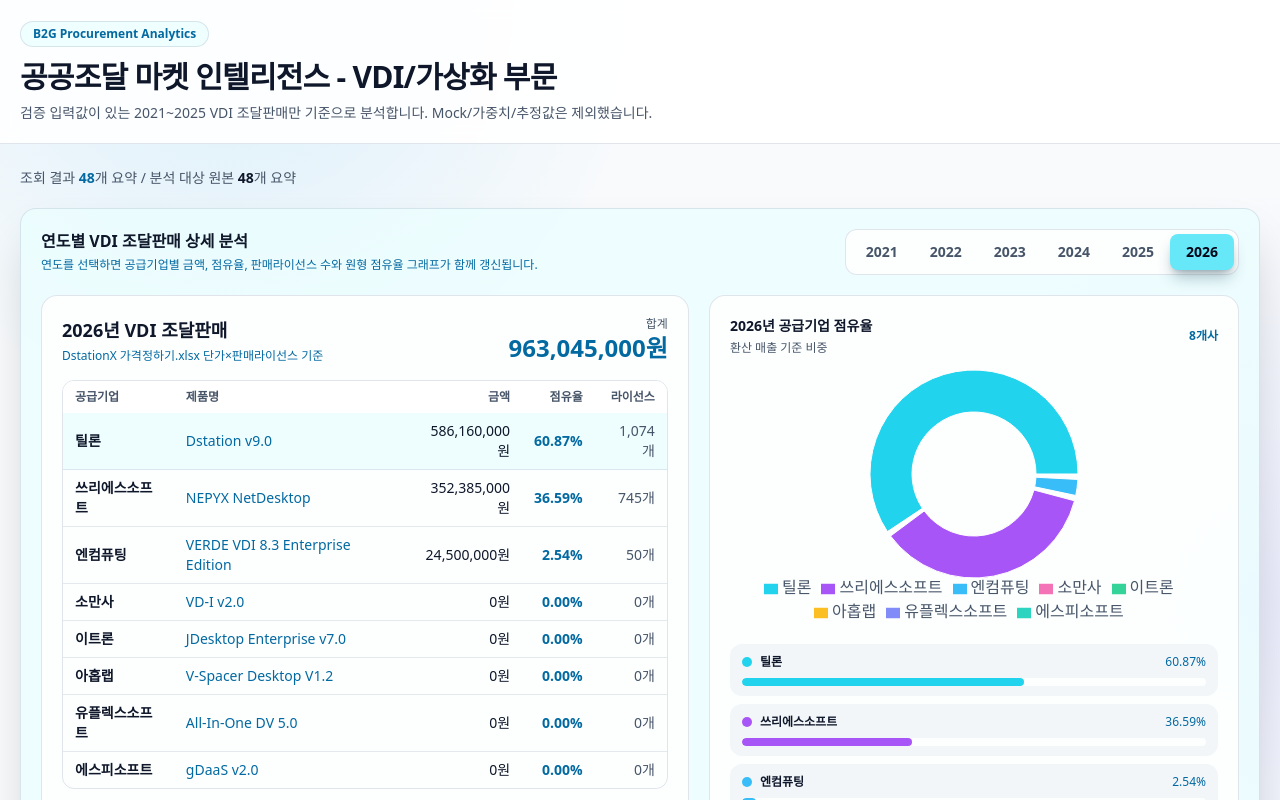
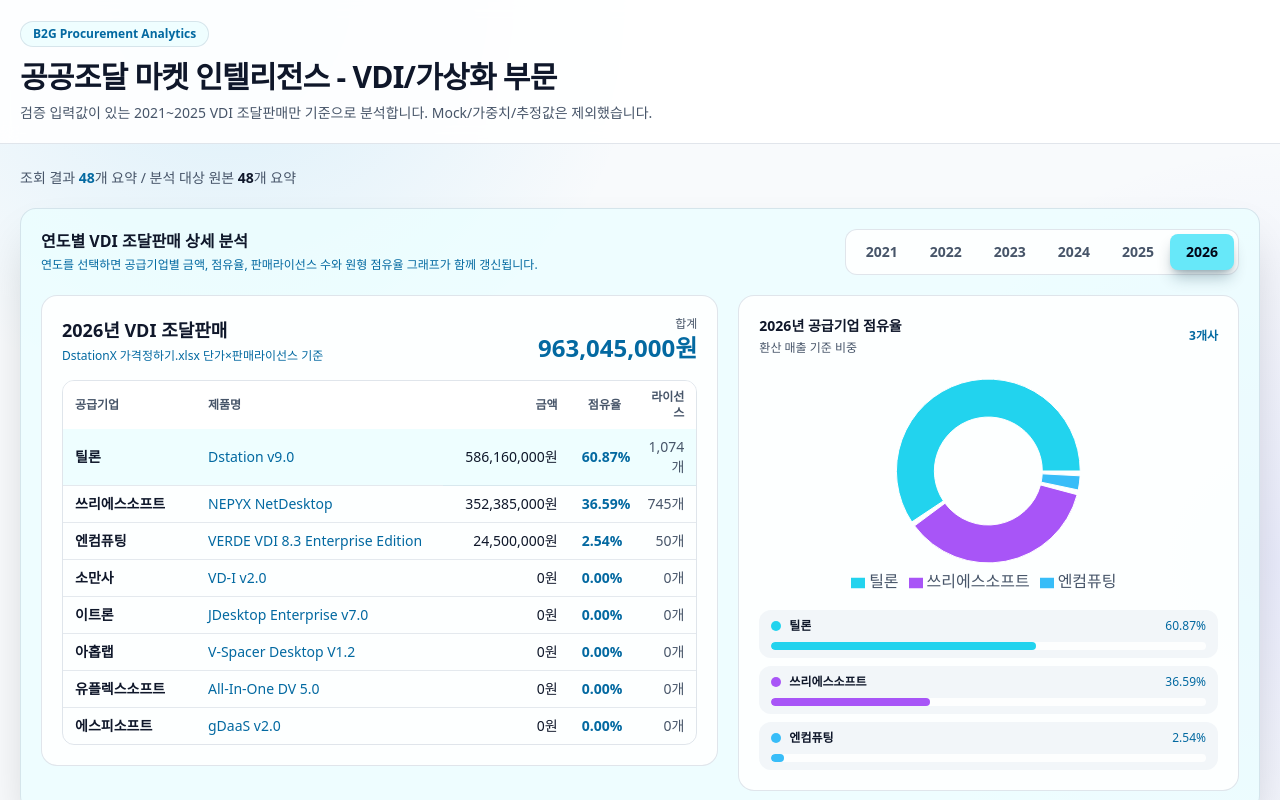
Before and after one commit to kwon007009-stack/jiwon13, a React (Vite) app: page / in a window 1280 px wide. Shown: the top 800 px of the page. Built offline with nearby package versions, Linux system fonts and the light colour scheme.

Commit message:
Refine annual share chart layout

```diff
--- a/src/App.jsx
+++ b/src/App.jsx
@@ -362,7 +362,7 @@
       amount: safeNumber(company.amount),
       share: safeNumber(company.share),
       count: safeNumber(company.count)
-    })) ?? [],
+    })).filter(company => company.amount > 0 || company.count > 0) ?? [],
     [selectedAnnualSummary]
   );
 
@@ -416,7 +416,7 @@
             </div>
           </div>
 
-          <div className="grid gap-5 xl:grid-cols-[1.1fr_0.9fr]">
+          <div className="grid items-start gap-5 xl:grid-cols-[1.15fr_0.85fr]">
             <article className="rounded-2xl border border-white/10 bg-slate-950/60 p-5">
               <div className="mb-4 flex items-start justify-between gap-4">
                 <div>
@@ -429,7 +429,14 @@
                 </div>
               </div>
               <div className="overflow-hidden rounded-xl border border-white/10">
-                <table className="w-full border-collapse text-sm">
+                <table className="w-full table-fixed border-collapse text-sm">
+                  <colgroup>
+                    <col className="w-[21%]" />
+                    <col className="w-[39%]" />
+                    <col className="w-[20%]" />
+                    <col className="w-[10%]" />
+                    <col className="w-[10%]" />
+                  </colgroup>
                   <thead className="bg-slate-950/70 text-xs text-slate-400">
                     <tr>
                       <th className="px-3 py-2 text-left">공급기업</th>
@@ -442,8 +449,8 @@
                   <tbody className="divide-y divide-white/10">
                     {selectedAnnualSummary?.companies?.map(company => (
                       <tr key={`${selectedAnnualSummary.year}-${company.supplierName}`} className={company.supplierName === "틸론" ? "bg-cyan-300/10" : ""}>
-                        <td className="px-3 py-2 font-bold text-white">{company.supplierName}</td>
-                        <td className="px-3 py-2 text-cyan-100">{company.productName}</td>
+                        <td className="truncate px-3 py-2 font-bold text-white">{company.supplierName}</td>
+                        <td className="truncate px-3 py-2 text-cyan-100">{company.productName}</td>
                         <td className="px-3 py-2 text-right text-slate-200">{company.amount.toLocaleString("ko-KR")}원</td>
                         <td className="px-3 py-2 text-right font-bold text-cyan-200">{company.share.toFixed(2)}%</td>
                         <td className="px-3 py-2 text-right text-slate-300">{formatCount(company.count)}개</td>
@@ -462,19 +469,19 @@
                 </div>
                 <p className="text-right text-xs font-bold text-cyan-200">{formatCount(annualShareData.length)}개사</p>
               </div>
-              <div className="h-[260px]">
+              <div className="h-[230px]">
                 <ResponsiveContainer width="100%" height="100%">
                   <PieChart>
-                    <Pie data={annualShareData} dataKey="amount" nameKey="name" innerRadius={62} outerRadius={104} paddingAngle={3}>
+                    <Pie data={annualShareData} dataKey="amount" nameKey="name" innerRadius={54} outerRadius={92} paddingAngle={3}>
                       {annualShareData.map((_, index) => <Cell key={index} fill={CHART_COLORS[index % CHART_COLORS.length]} />)}
                     </Pie>
                     <Legend />
                   </PieChart>
                 </ResponsiveContainer>
               </div>
-              <div className="mt-4 space-y-2">
+              <div className="mt-3 space-y-2">
                 {annualShareData.map((company, index) => (
-                  <div key={company.name} className="rounded-xl bg-white/[0.03] px-3 py-2.5 text-xs">
+                  <div key={company.name} className="rounded-xl bg-white/[0.03] px-3 py-2 text-xs">
                     <div className="mb-2 flex items-center justify-between gap-3">
                       <span className="flex min-w-0 items-center gap-2 font-bold text-white">
                         <span className="h-2.5 w-2.5 shrink-0 rounded-full" style={{ backgroundColor: CHART_COLORS[index % CHART_COLORS.length] }} />
```
